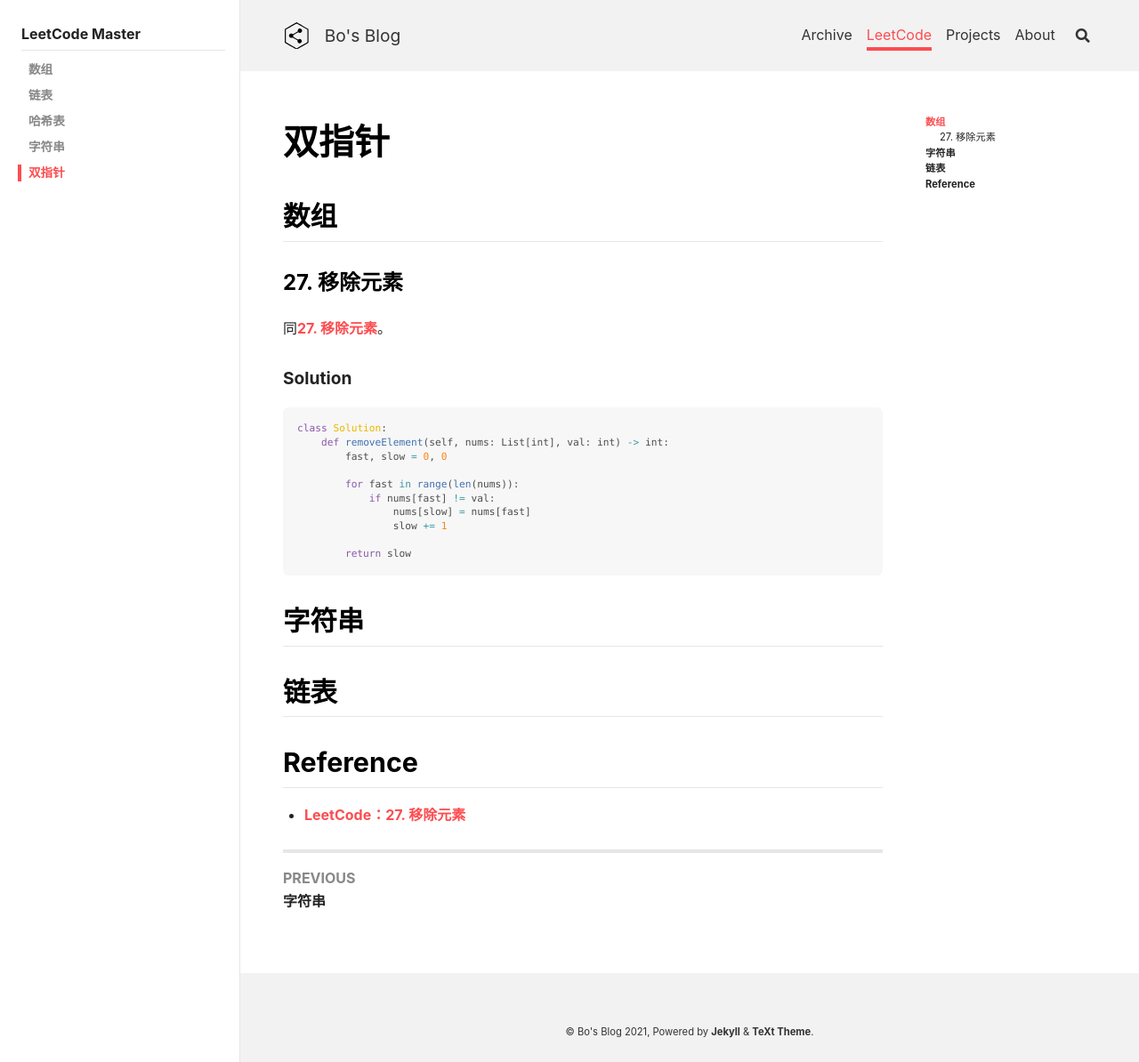
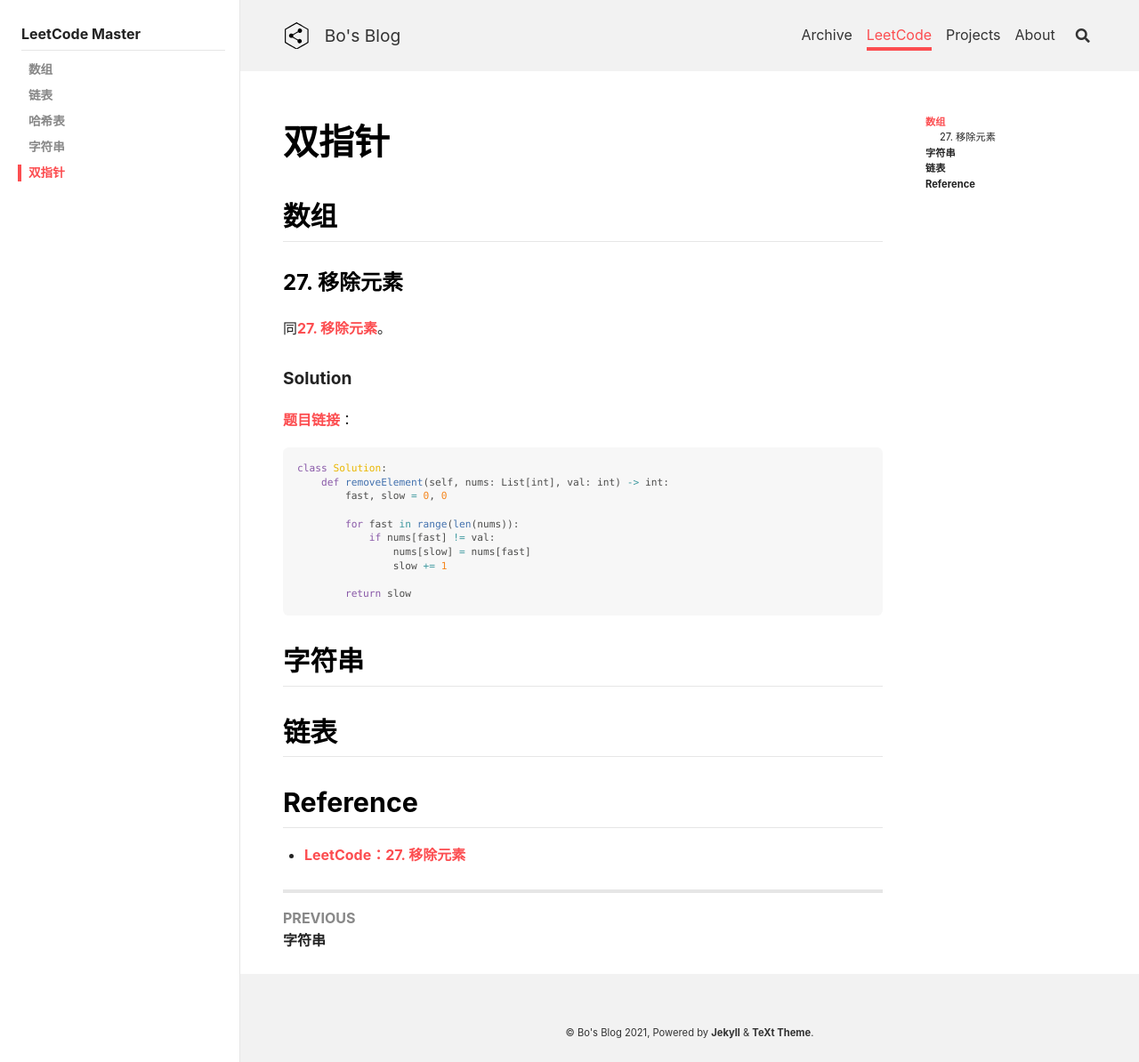
Before and after one commit to peng00bo00/peng00bo00_previous_blog, a Jekyll site: the page built from _leetcode/2023-01-30-TwoPointers.md, in a window 1280 px wide. Shown: the whole page at 89% size. Built offline with Jekyll 4.4.1, drawn with Linux system fonts in a browser that asks for light colours; nearby versions of some CDN libraries; comment, search, counter and statistics services are not loaded.

Commit message:
Update 2023-01-30-TwoPointers.md

````diff
--- a/_leetcode/2023-01-30-TwoPointers.md
+++ b/_leetcode/2023-01-30-TwoPointers.md
@@ -16,6 +16,8 @@ sidebar:
 同[27. 移除元素](/leetcode/2023-01-02-Array.html#27-移除元素)。
 
 #### Solution
+
+[题目链接](https://leetcode.cn/problems/remove-element/)：
 
 ```python
 class Solution:
````
